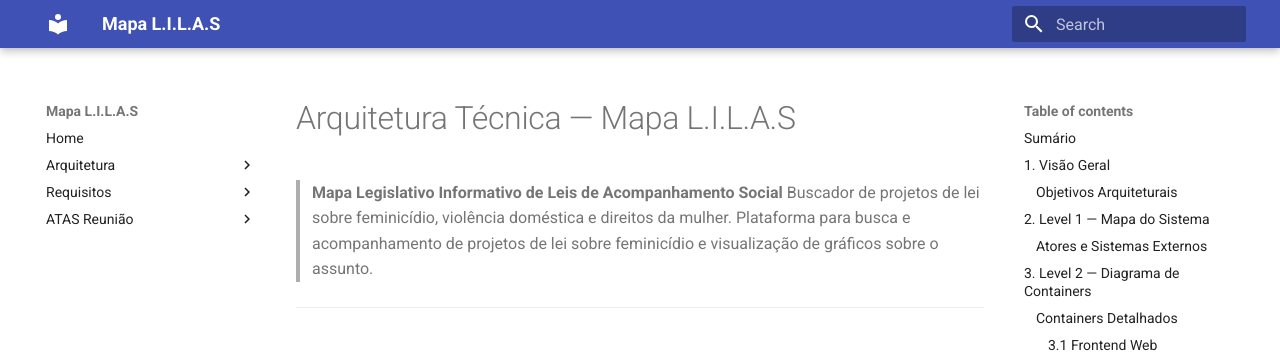
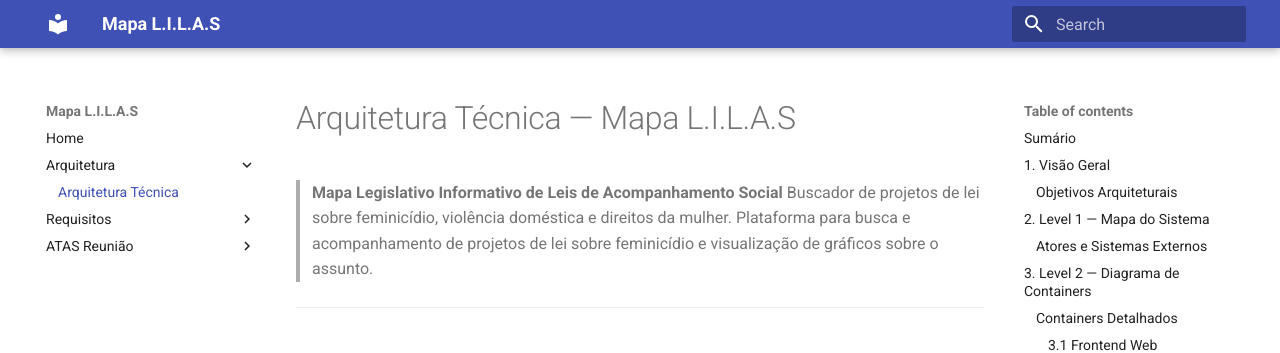
Before and after one commit to unb-mds/2026-1-Squad2, an MkDocs documentation site: the page built from docs/Arquitetura/Arquitetura_Tecnica.md, in a window 1280 px wide. Shown: the top 353 px of the page. Built offline with MkDocs 1.6.1 and Material for MkDocs 9.7.7, drawn with Linux system fonts in a browser that asks for light colours.

Commit message:
Update mkdocs.yml
arrumando rota da pagina de arquitetura

```diff
--- a/mkdocs.yml
+++ b/mkdocs.yml
@@ -10,7 +10,7 @@ theme:
 nav:
   - Home: index.md
   - Arquitetura:
-    - Arquitetura Técnica: Arquitetura/Arquitetura Tecnica.md
+    - Arquitetura Técnica: Arquitetura/Arquitetura_Tecnica.md
   - Requisitos:
     - Visão geral: Requisitos/Visão de produto.md
   - ATAS Reunião:
```
